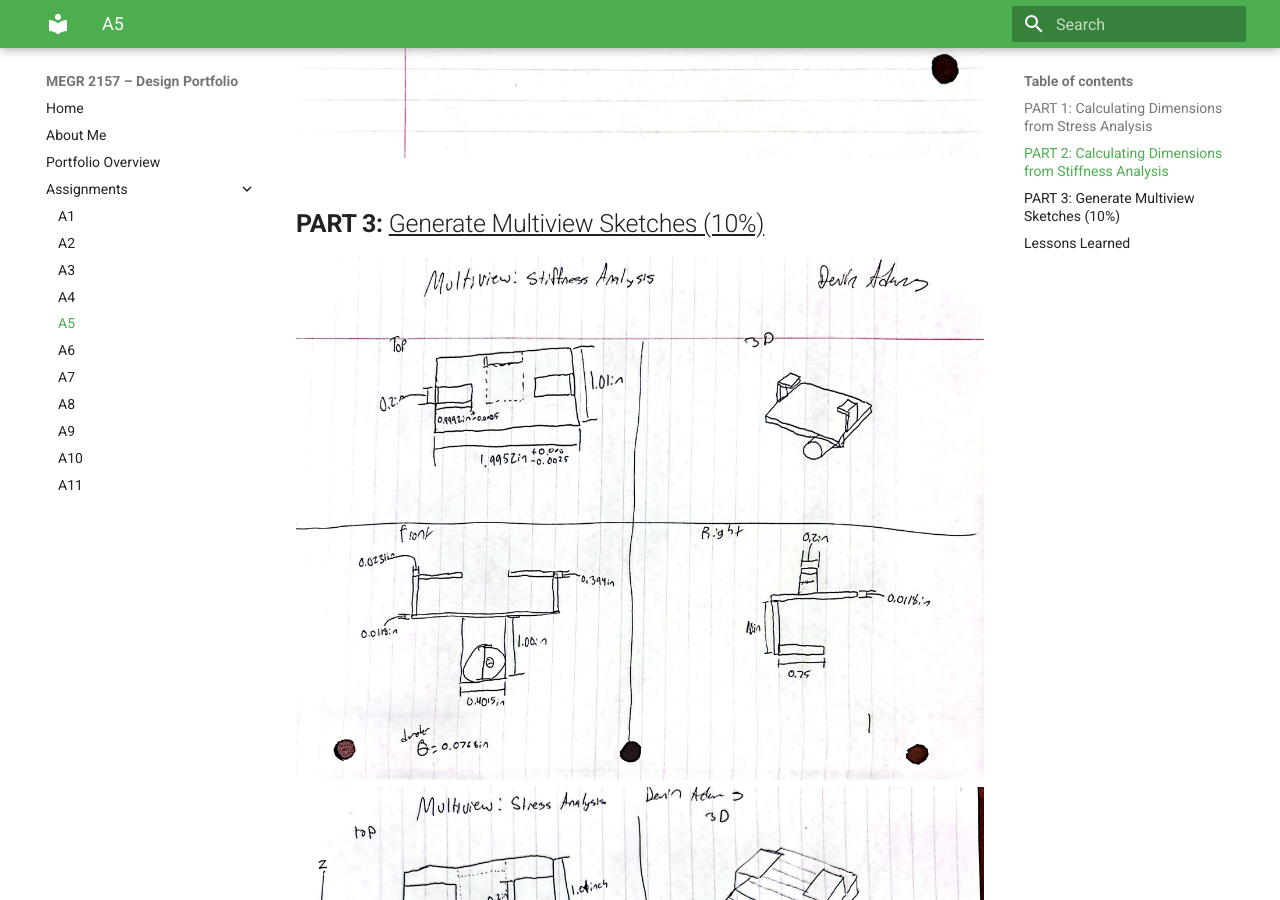
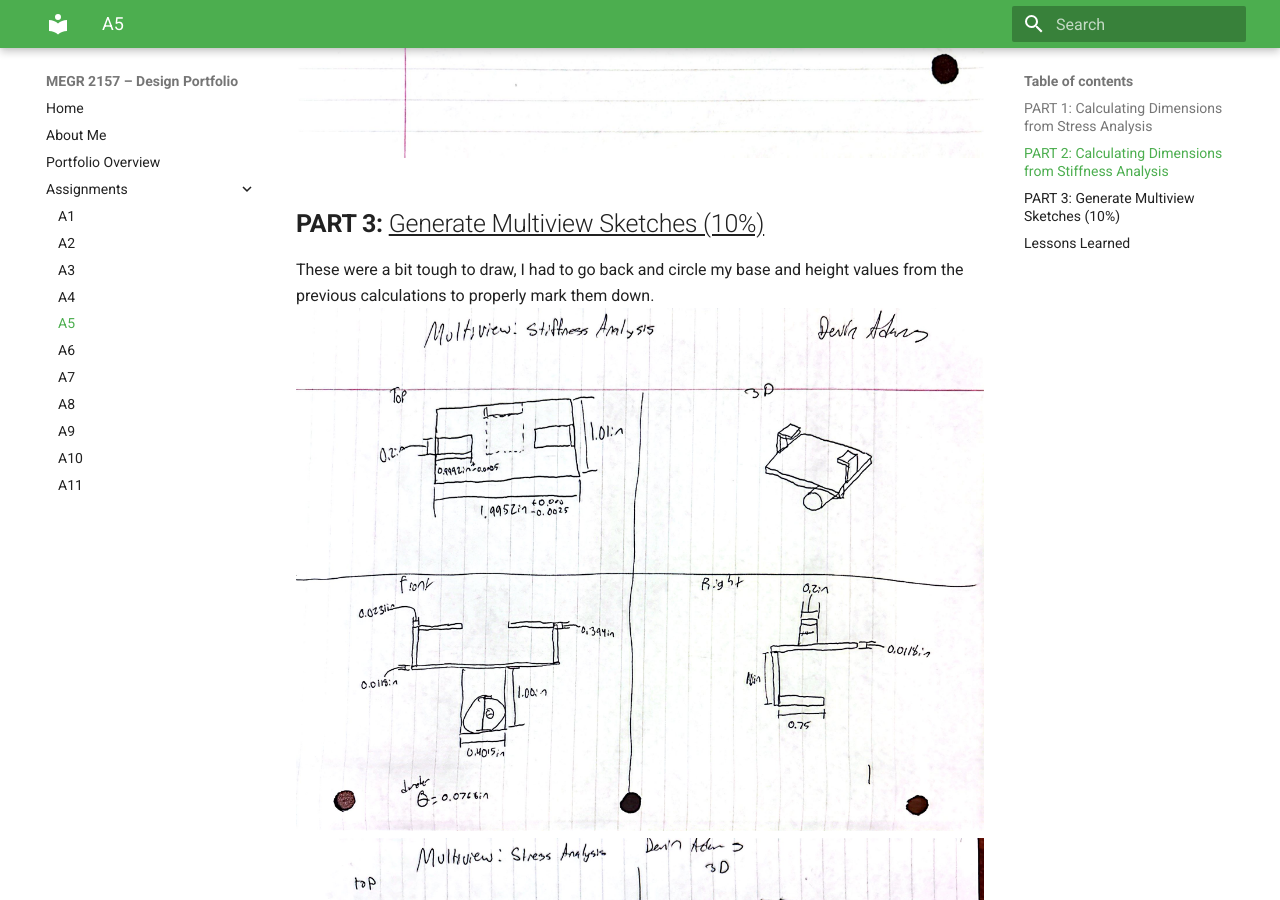
Before and after one commit to dadams78/design-projects-portfolio, an MkDocs documentation site: the page built from docs/assignments/A05/index.md, in a window 1280 px wide and 900 px high, scrolled down 6105 px. Built offline with MkDocs 1.6.1 and Material for MkDocs 9.7.7, drawn with Linux system fonts in a browser that asks for light colours.

Commit message:
Update index.md

```diff
--- a/docs/assignments/A05/index.md
+++ b/docs/assignments/A05/index.md
@@ -31,7 +31,7 @@ On the final Feature, the thickness of the metal actually exceeds the prior high
 
 ## __PART 3:__ <u>Generate Multiview Sketches (10%)</u>
 
-
+These were a bit tough to draw, I had to go back and circle my base and height values from the previous calculations to properly mark them down.
 ![part1-1](Drawing1.jpg)
 ![part1-1](Drawing2.jpg)
 
```
